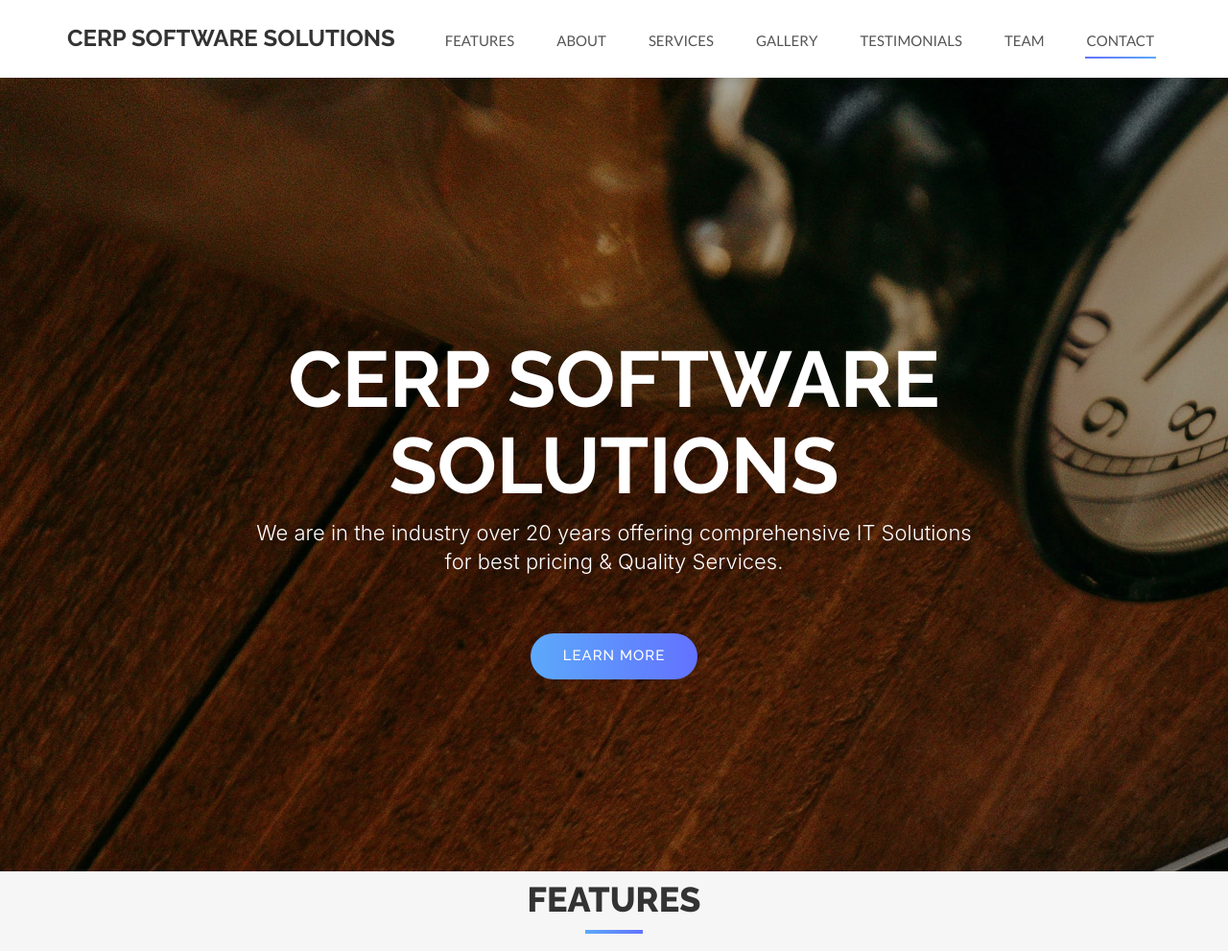
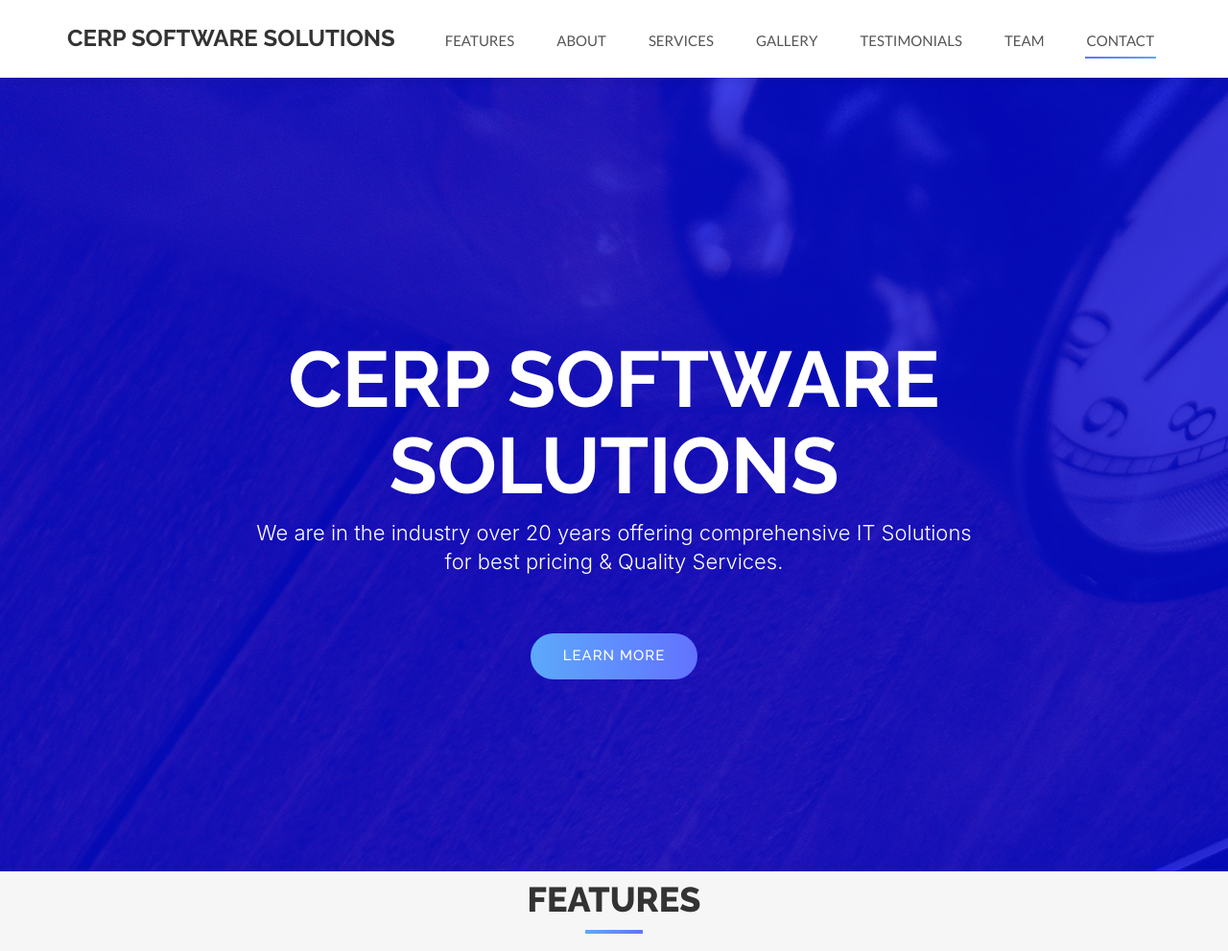
Before and after one commit to GouthamGuna/cerp, a plain HTML site: page index.html in a window 1280 px wide. Shown: the top 991 px of the page at 96% size. Drawn offline with Linux system fonts and the light colour scheme.

Commit message:
Update style.css
gs

```diff
--- a/css/style.css
+++ b/css/style.css
@@ -216,7 +216,7 @@ a:focus,
   -o-background-size: cover;
 }
 .intro .overlay {
-  background: rgba(0, 0, 0, 0.2);
+  background: rgb(7 11 247 / 73%);
 }
 .intro h1 {
   font-family: "Raleway", sans-serif;
```
